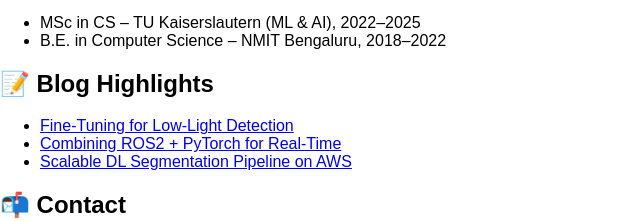
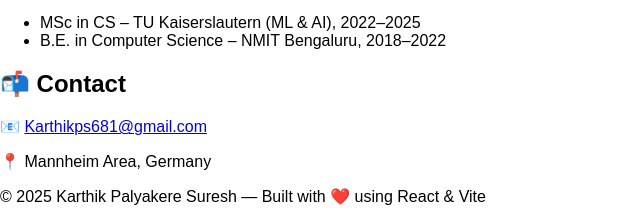
Before and after one commit to Karthikps84/karthik-portfolio, a React (Vite) app: page / in a window 1280 px wide. Shown: the part 1789-2010 px from the top of the page, without its empty margins (0-640 px from the left). Built offline with nearby package versions, Linux system fonts and the light colour scheme.

Commit message:
Update App.jsx

```diff
--- a/src/App.jsx
+++ b/src/App.jsx
@@ -108,15 +108,6 @@
           </ul>
         </div>
 
-        <div className="rounded-2xl shadow-md bg-white dark:bg-gray-900 p-6">
-          <h2 className="text-2xl font-bold mb-2">📝 Blog Highlights</h2>
-          <ul className="list-disc pl-5 text-blue-600 dark:text-blue-400">
-            <li><a href="#">Fine-Tuning for Low-Light Detection</a></li>
-            <li><a href="#">Combining ROS2 + PyTorch for Real-Time</a></li>
-            <li><a href="#">Scalable DL Segmentation Pipeline on AWS</a></li>
-          </ul>
-        </div>
-
         <div className="rounded-2xl shadow-md bg-white dark:bg-gray-900 p-6 text-center">
           <h2 className="text-2xl font-bold mb-2">📬 Contact</h2>
           <p className="text-gray-700 dark:text-gray-300">📧 <a href="mailto:Karthikps681@gmail.com" className="text-blue-600 dark:text-blue-400">Karthikps681@gmail.com</a></p>
```
